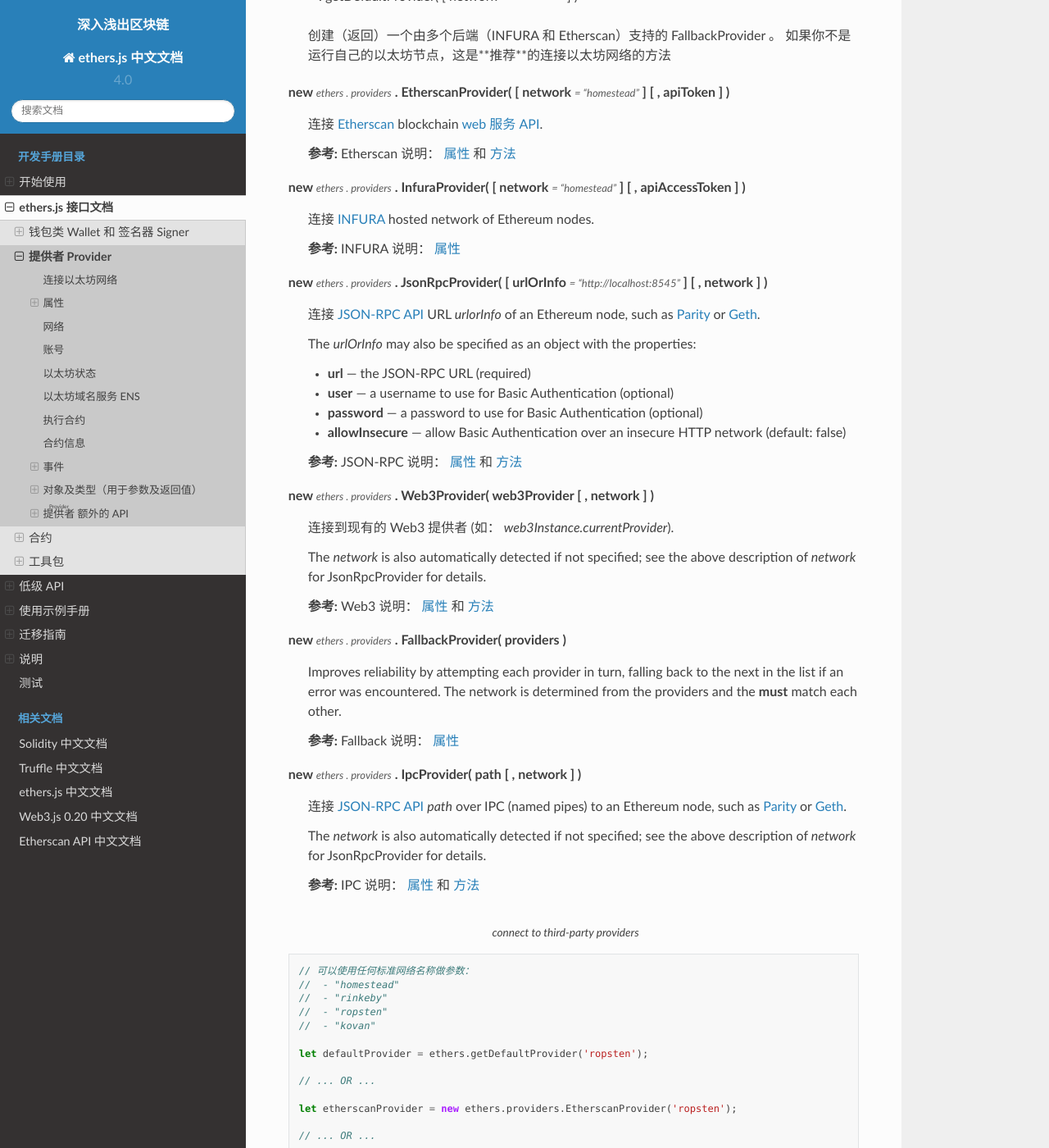
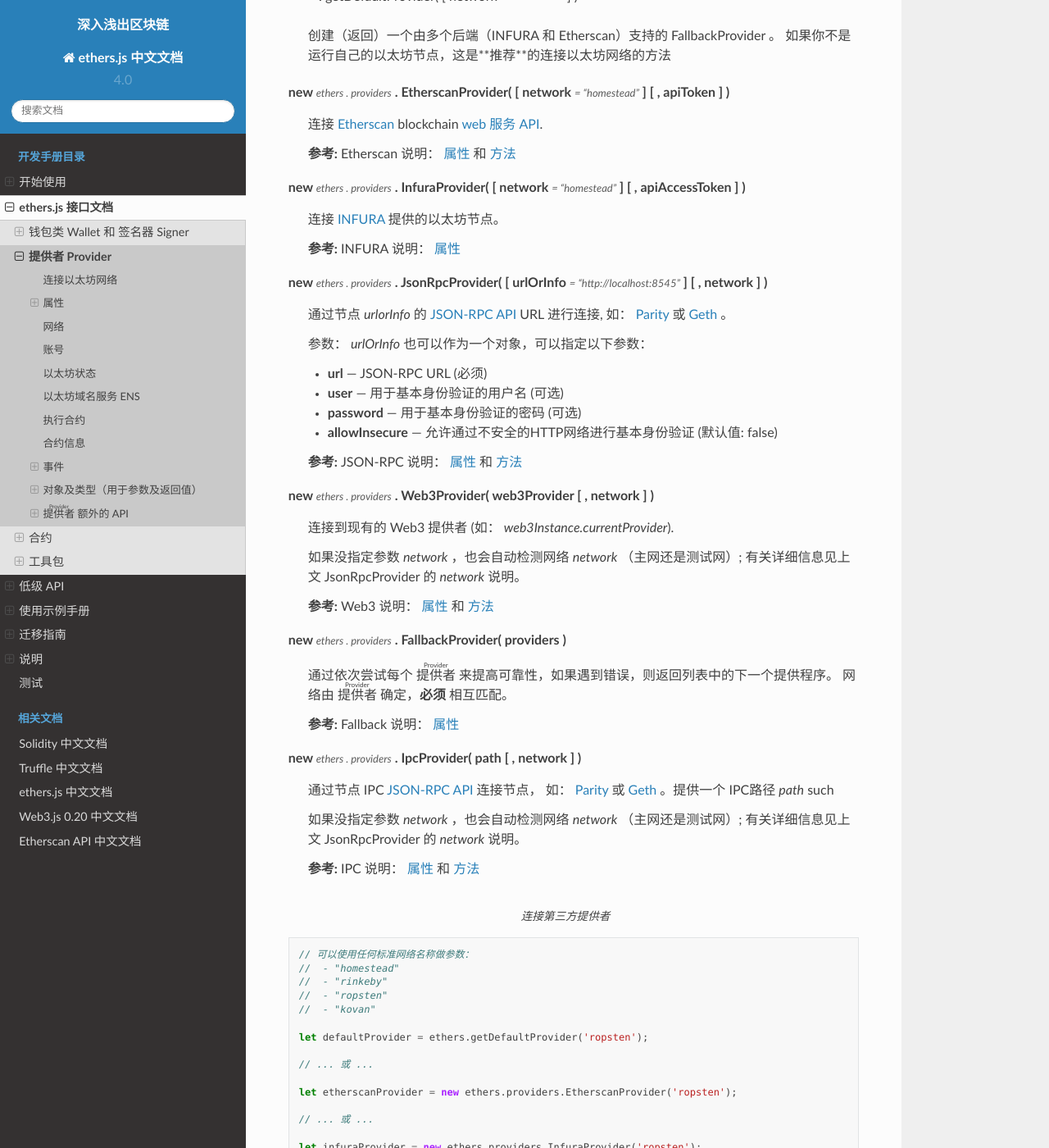
Before and after one commit to lbc-team/ethers.js-docs, a Sphinx documentation site: the page built from source/api-providers.rst, in a window 1280 px wide and 1400 px high, scrolled down 1060 px. Shown: the whole window at 82% size. Built offline with Sphinx 7.4.7 and the Read the Docs theme 2.0.0, drawn with Linux system fonts in a browser that asks for light colours; comment, search, counter and statistics services are not loaded; some of the changed text lies outside the part shown.

Commit message:
translate providers

```diff
--- a/source/api-providers.rst
+++ b/source/api-providers.rst
@@ -58,48 +58,43 @@ new :sup:`ethers . providers` . EtherscanProvider( [ network :sup:`= "homestead"
     **参考:** Etherscan 说明： :ref:`属性 <provider-etherscan-properties>` 和 :ref:`方法 <provider-etherscan-extra>`
 
 new :sup:`ethers . providers` . InfuraProvider( [ network :sup:`= "homestead"` ] [ , apiAccessToken ] )
-    连接 `INFURA`_ hosted network of Ethereum nodes.
+    连接 `INFURA`_ 提供的以太坊节点。
 
     **参考:** INFURA 说明： :ref:`属性 <provider-infura-properties>`
 
 new :sup:`ethers . providers` . JsonRpcProvider( [ urlOrInfo :sup:`= "http://localhost:8545"` ] [ , network ] )
-    连接 `JSON-RPC API`_ URL *urlorInfo* of an Ethereum node, such as `Parity`_ or `Geth`_.
+    通过节点 *urlorInfo* 的 `JSON-RPC API`_ URL 进行连接, 如： `Parity`_ 或 `Geth`_ 。
 
-    The *urlOrInfo* may also be specified as an object with the properties:
+    参数： *urlOrInfo* 也可以作为一个对象，可以指定以下参数：
 
-    - **url** --- the JSON-RPC URL (required)
-    - **user** --- a username to use for Basic Authentication (optional)
-    - **password** --- a password to use for Basic Authentication (optional)
-    - **allowInsecure** --- allow Basic Authentication over an insecure HTTP network (default: false)
+    - **url** --- JSON-RPC URL (必须)
+    - **user** --- 用于基本身份验证的用户名 (可选)
+    - **password** --- 用于基本身份验证的密码 (可选)
+    - **allowInsecure** --- 允许通过不安全的HTTP网络进行基本身份验证 (默认值: false)
 
     **参考:** JSON-RPC 说明： :ref:`属性 <provider-jsonrpc-properties>` 和 :ref:`方法 <provider-jsonrpc-extra>`
 
 new :sup:`ethers . providers` . Web3Provider( web3Provider [ , network ] )
     连接到现有的 Web3 提供者 (如： `web3Instance.currentProvider`).
 
-    The *network* is also automatically detected if not specified; see the above
-    description of *network* for JsonRpcProvider for details.
+    如果没指定参数 *network* ，也会自动检测网络 *network* （主网还是测试网）; 有关详细信息见上文 JsonRpcProvider 的 *network* 说明。
 
     **参考:** Web3 说明： :ref:`属性 <provider-web3-properties>` 和 :ref:`方法 <provider-jsonrpc-extra>`
 
 new :sup:`ethers . providers` . FallbackProvider( providers )
-    Improves reliability by attempting each provider in turn, falling back to the
-    next in the list if an error was encountered. The network is determined from the
-    providers and the **must** match each other.
+    通过依次尝试每个 |provider| 来提高可靠性，如果遇到错误，则返回列表中的下一个提供程序。 网络由 |provider|  确定，**必须** 相互匹配。
 
     **参考:** Fallback 说明： :ref:`属性 <provider-fallback-properties>`
 
 new :sup:`ethers . providers` . IpcProvider( path [ , network ] )
-    连接 `JSON-RPC API`_ *path* over IPC (named pipes) to an Ethereum node, such
-    as `Parity`_ or `Geth`_.
+    通过节点 IPC  `JSON-RPC API`_ 连接节点， 如： `Parity`_ 或 `Geth`_ 。提供一个 IPC路径 *path* such
 
-    The *network* is also automatically detected if not specified; see the above
-    description of *network* for JsonRpcProvider for details.
+    如果没指定参数 *network* ，也会自动检测网络 *network* （主网还是测试网）; 有关详细信息见上文 JsonRpcProvider 的 *network* 说明。
 
     **参考:** IPC 说明： :ref:`属性 <provider-ipc-properties>` 和 :ref:`方法 <provider-jsonrpc-extra>`
 
 .. code-block:: javascript
-    :caption: *connect to third-party providers*
+    :caption: *连接第三方提供者*
 
     // 可以使用任何标准网络名称做参数：
     //  - "homestead"
@@ -109,11 +104,11 @@ new :sup:`ethers . providers` . IpcProvider( path [ , network ] )
 
     let defaultProvider = ethers.getDefaultProvider('ropsten');
 
-    // ... OR ...
+    // ... 或 ...
 
     let etherscanProvider = new ethers.providers.EtherscanProvider('ropsten');
 
-    // ... OR ...
+    // ... 或 ...
 
     let infuraProvider = new ethers.providers.InfuraProvider('ropsten');
 
@@ -127,20 +122,20 @@ new :sup:`ethers . providers` . IpcProvider( path [ , network ] )
     let httpProvider = new ethers.providers.JsonRpcProvider();
 
 
-    // To connect to a custom URL:
+    // 通过定制 URL 连接 :
     let url = "http://something-else.com:8546";
     let customHttpProvider = new ethers.providers.JsonRpcProvider(url);
 
 
-    // Connect over named pipes using IPC:
+    // 通过 IPC 命名管道
     let path = "/var/run/parity.ipc";
     let ipcProvider = new ethers.providers.IpcProvider(path);
 
 
 .. code-block:: javascript
-    :caption: *connect to an existing Web3 Provider*
+    :caption: *连接一个已有的 Web3 提供者*
 
-    // When using a Web3 provider, the network will be automatically detected
+    // 使用 Web3 provider 时, 自动检测网络
 
     // e.g. HTTP provider
     let currentProvider = new web3.providers.HttpProvider('http://localhost:8545');
@@ -152,13 +147,12 @@ new :sup:`ethers . providers` . IpcProvider( path [ , network ] )
 属性
 ==========
 
-All properties are immutable unless otherwise specified, and will reflect their
-default values if left unspecified.
+除非另有说明，否则所有属性都是不可变的，如果未指定，则将采用默认值。
 
 .. _provider:
 
 Provider
---------
+----------------
 
 :sup:`prototype` . blockNumber
     The most recent block number (block height) this provider has seen and has triggered
@@ -206,8 +200,8 @@ JsonRpcProvider :sup:`( inherits from Provider )`
     An object describing the connection of the JSON-RPC endpoint with the properties:
 
     - **url** --- the JSON-RPC URL
-    - **user** --- a username to use for Basic Authentication (optional)
-    - **password** --- a password to use for Basic Authentication (optional)
+    - **user** --- a username to use for Basic Authentication (可选)
+    - **password** --- a password to use for Basic Authentication (可选)
     - **allowInsecure** --- allows Basic Authentication over an insecure HTTP network
 
 .. _provider-web3-properties:
@@ -625,8 +619,8 @@ a filtered event object
     When the an event is logged by a transaction to the *address* with the
     associated *topics*. The filtered event properties are:
 
-    - **address** --- the contract address to filter by (optional)
-    - **topics** --- the log topics to filter by (optional)
+    - **address** --- the contract address to filter by (可选)
+    - **topics** --- the log topics to filter by (可选)
 
     ``callback( log )``
 
```
Also changed, not shown: status.md (added, +4 -0 lines).
